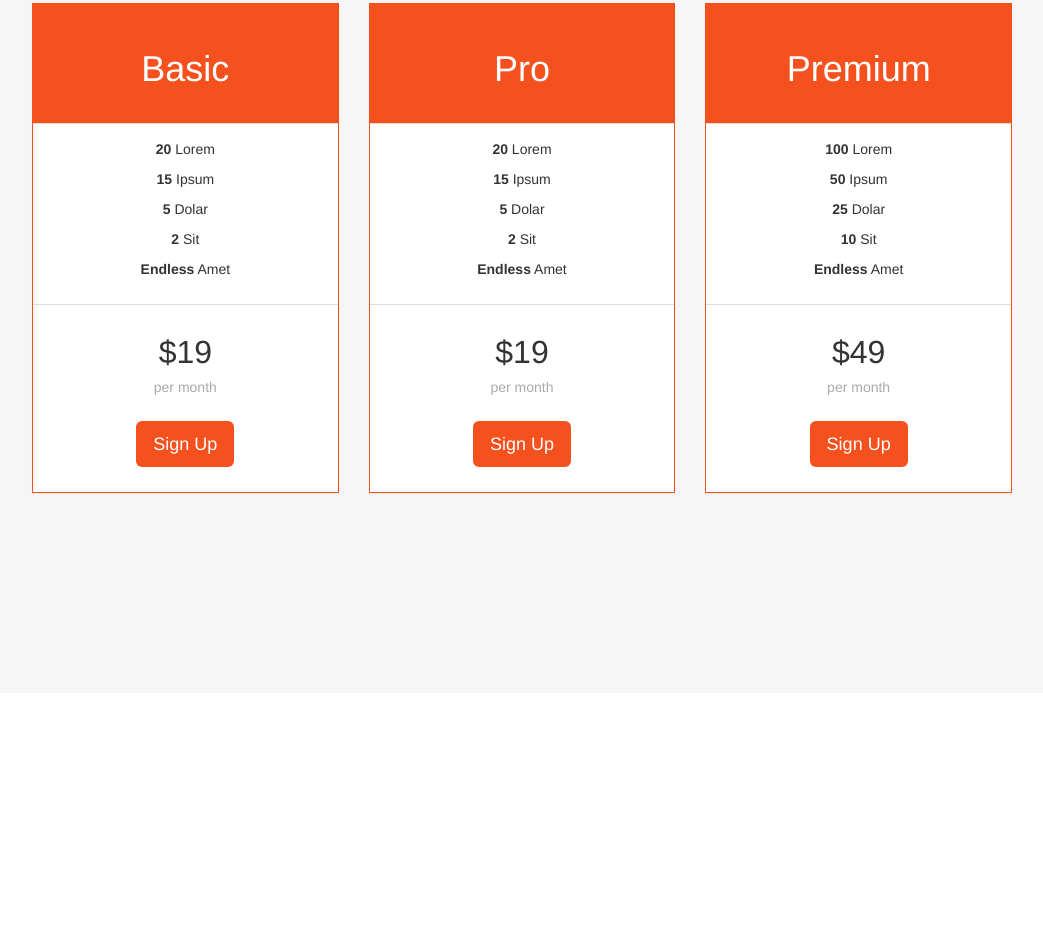
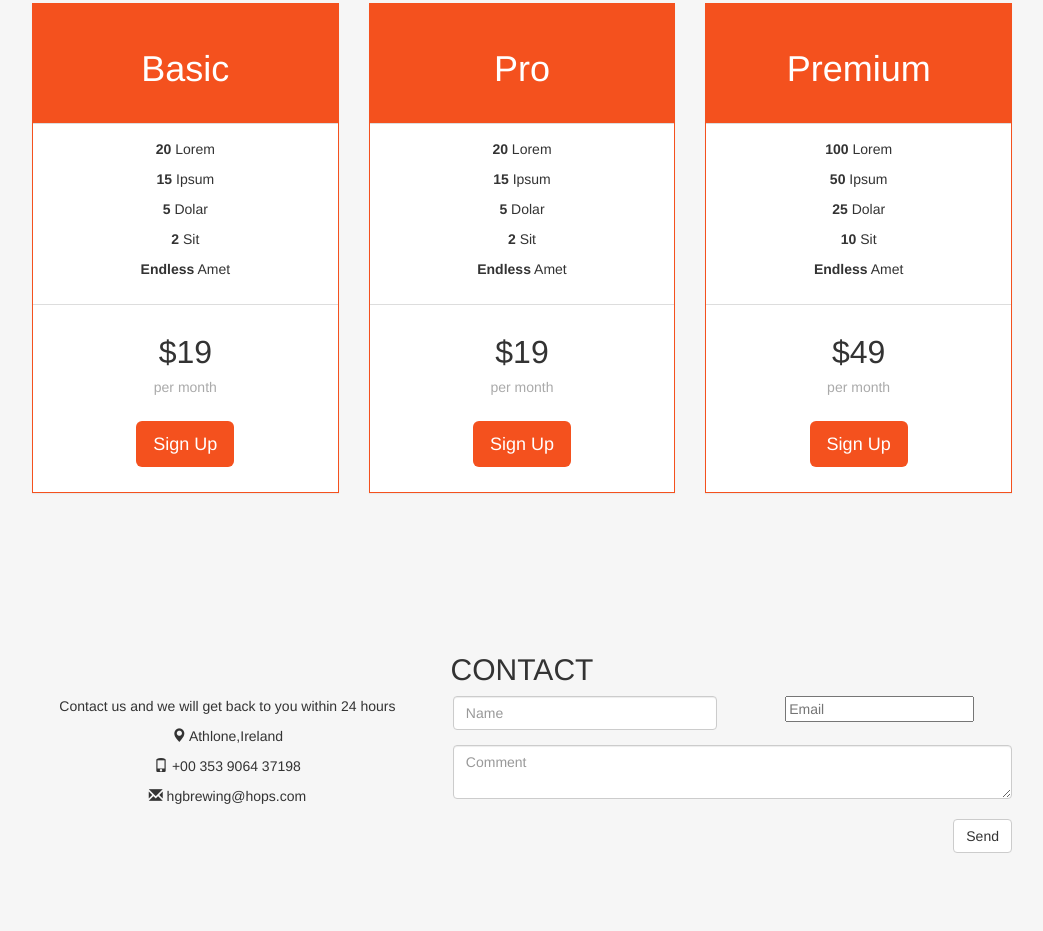
Before and after one commit to rahmona-henry/company, a website: page client/index.html in a window 1280 px wide. Shown: the part 2432-3363 px from the top of the page, without its empty margins (118-1161 px from the left). Before the commit the page ends 3125 px from the top, so only its background shows below. Drawn offline with nearby package versions, Linux system fonts and the light colour scheme.

Commit message:
add contact form

```diff
--- a/client/index.html
+++ b/client/index.html
@@ -223,6 +223,36 @@
   </div>
 </div>
 
+<div class="container-fluid bg-grey">
+  <h2 class="text-center">CONTACT</h2>
+  <div class="row">
+    <div class="col-sm-5">
+      <p>Contact us and we will get back to you within 24 hours</p>
+      <p><span class="glyphicon glyphicon-map-marker"></span> Athlone,Ireland</p>
+      <p><span class="glyphicon glyphicon-phone"></span> +00 353 9064 37198</p>
+      <p><span class="glyphicon glyphicon-envelope"></span> hgbrewing@hops.com</p>
+  </div>
+
+  <div class="col-sm-7">
+    <div class="row">
+      <div class="col-sm-6 form-group">
+        <input class="form-control" id="name" name="name" placeholder="Name" type="text" required>
+      </div>
+      <div class="col-sm-6 form-group">
+        <input class"form-control" id="email" name="email" placeholder="Email" type="email" required>
+      </div>
+</div>
+
+<textarea class="form-control" id="comments" name="comments" placeholder="Comment" row="5">
+</textarea><br>
+  <div class="row">
+    <div class="col-sm-12 form-group">
+      <button class="btn btn-default pull-right" type="submit">Send</button>
+    </div>
+   </div>
+  </div>
+ </div>
+</div>
 
 
 
```
